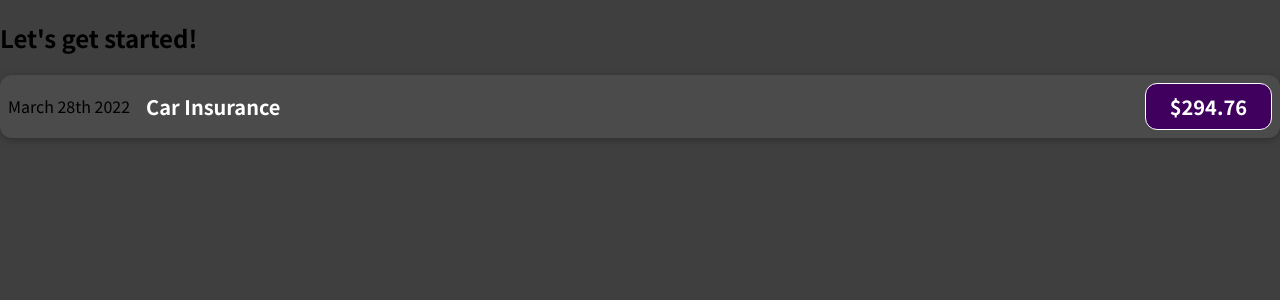
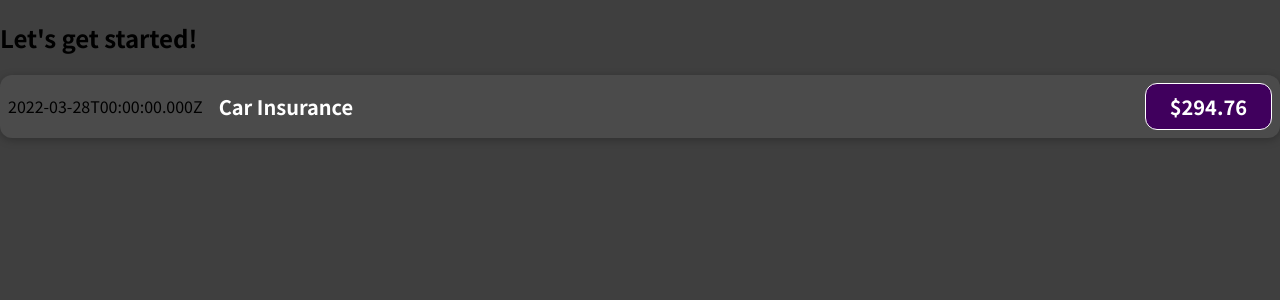
Before and after one commit to zermiftah/react-complete-guide, a JavaScript app: page / in a window 1280 px wide. Shown: the top 300 px of the page. Built offline with nearby package versions, Linux system fonts and the light colour scheme.

Commit message:
Outputting Dynamic Data & Working with expression in JSX

```diff
--- a/src/components/ExpenseItem.js
+++ b/src/components/ExpenseItem.js
@@ -1,12 +1,16 @@
 import './ExpenseItem.css'
 
 function ExpenseItem() {
+    const expenseDate = new Date(2022, 2, 28)
+    const expenseItem = 'Car Insurance'
+    const expensePrice = 294.76
+
     return (
         <div className='expense-item'>
-            <div>March 28th 2022</div>
+            <div>{expenseDate.toISOString()}</div>
             <div className='expense-item__description'>
-                <h2>Car Insurance</h2>
-                <div className='expense-item__price'>$294.76</div>
+                <h2>{expenseItem}</h2>
+                <div className='expense-item__price'>${expensePrice}</div>
             </div>
         </div>
     );
```
